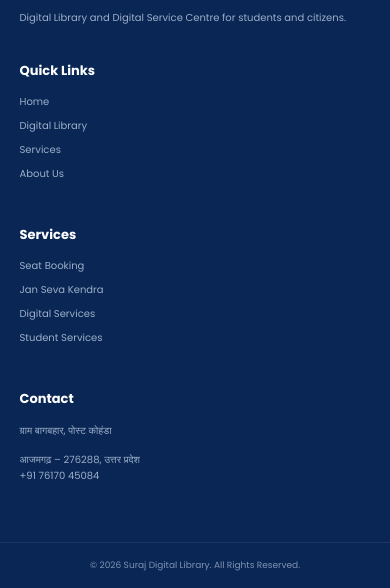
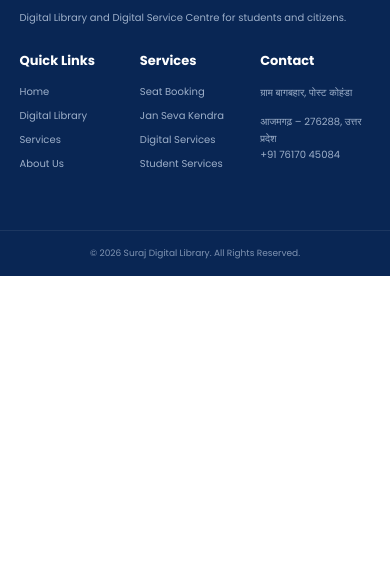
Before and after one commit to LavkushMaurya/suraj-digital-library, a plain HTML site: page index.html in a window 390 px wide. Shown: the part 7726-8314 px from the top of the page. After the commit the page ends 8002 px from the top, so only its background shows below. Drawn offline with Linux system fonts and the light colour scheme.

Commit message:
Improve mobile footer layout

```diff
--- a/style.css
+++ b/style.css
@@ -1828,10 +1828,19 @@ footer {
         width: 100%;
     }
 
-    .footer-wrapper {
-        grid-template-columns: 1fr;
-    }
-
+   .footer-wrapper {
+    grid-template-columns: 1fr 1fr 1fr;
+    gap: 25px 10px;
+}
+
+.footer-column:first-child {
+    grid-column: 1 / -1;
+}
+
+.footer-column:last-child {
+    grid-column: auto;
+    text-align: left;
+}
     .service-list {
         grid-template-columns: 1fr;
     }
```
